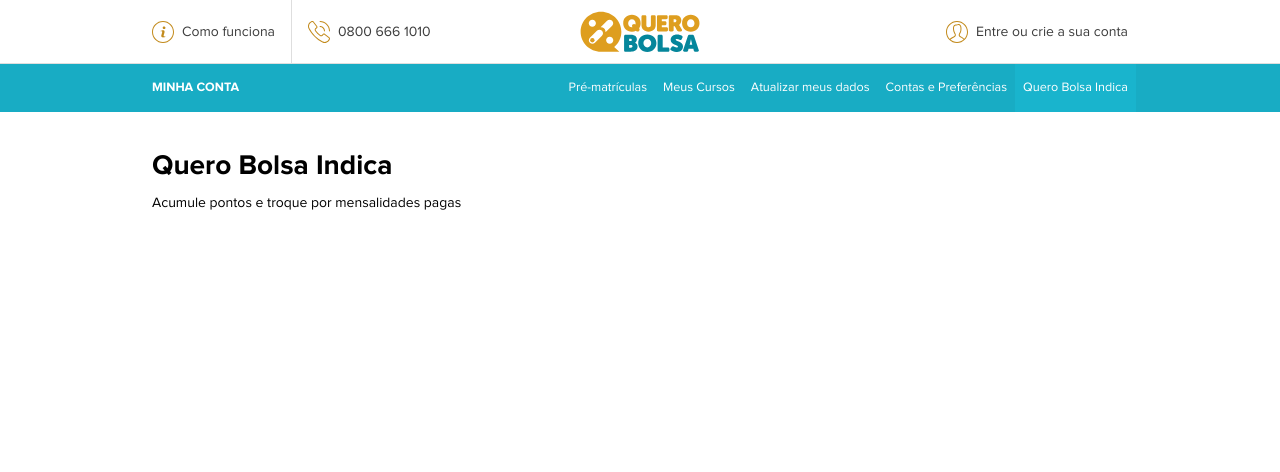
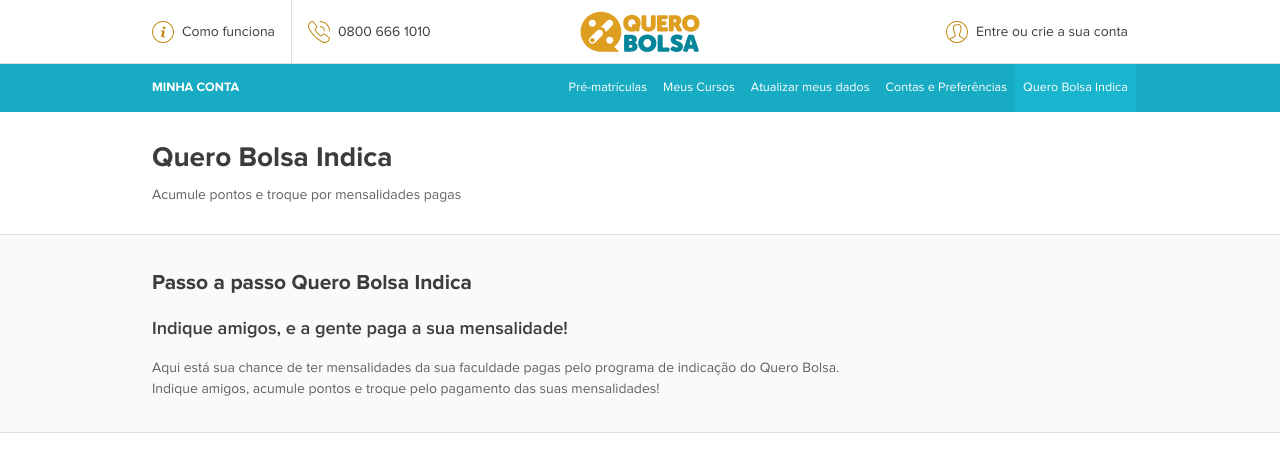
Before and after one commit to vitebo/quero-education-front-end-challenge, a website: page src/index.html in a window 1280 px wide. Drawn offline with nearby package versions, Linux system fonts and the light colour scheme; files that its build step writes are made by us from their sources; files whose address does not match are found by name.

Commit message:
melhorando os textos

```diff
--- a/src/index.html
+++ b/src/index.html
@@ -85,9 +85,19 @@
   </nav>
   <!--Main-->
   <main>
-    <section class="u-container">
+    <header class="u-container">
       <h1>Quero Bolsa Indica</h1>
       <p>Acumule pontos e troque por mensalidades pagas</p>
+    </header>
+    <section class="l-step-by-step">
+      <div class="l-step-by-step__container">
+        <header>
+          <h2>Passo a passo Quero Bolsa Indica</h2>
+          <h3>Indique amigos, e a gente paga a sua mensalidade!</h3>
+        </header>
+        <p>Aqui está sua chance de ter mensalidades da sua faculdade pagas pelo programa de indicação do Quero Bolsa.</p>
+        <p>Indique amigos, acumule pontos e troque pelo pagamento das suas mensalidades!</p>
+      </div>
     </section>
   </main>
 </body>
--- a/src/sass/base/_b-elements.scss
+++ b/src/sass/base/_b-elements.scss
@@ -1,4 +1,6 @@
 html {
+  background-color: $color-white;
+  color: $color-black;
   font-family: $font-family-proxima-nova;
   font-size: 14px;
   font-weight: $font-weight-proxima-nova;
@@ -9,14 +11,34 @@
   max-width: 100%;
 }
 
+h1,
+h2,
+h3 {
+  margin: 0;
+  margin-bottom: $spacing-2;
+  padding: 0 $spacing-2;
+}
+
+h1,
+h2 {
+  font-weight: $font-weight-proxima-nova-bold;
+}
+
 h1 {
   font-size: 2em;
-  font-weight: $font-weight-proxima-nova-bold;
-  margin: 0;
-  padding: $spacing-1 $spacing-2;
+}
+
+h2 {
+  font-size: 1.5em;
+}
+
+h3 {
+  font-size: 1.3em;
+  font-weight: $font-weight-proxima-nova-semibold;
 }
 
 p {
+  color: $color-gray-800;
   margin: 0;
-  padding: $spacing-1 $spacing-2;
+  padding: 0 $spacing-2;
 }
--- a/src/sass/layouts/_l-header.scss
+++ b/src/sass/layouts/_l-header.scss
@@ -1,7 +1,6 @@
 .l-header {
   @extend %b-depth-1;
   $border-value: 1px solid $color-gray-400;
-  background-color: $color-white;
   border-bottom: $border-value;
   height: $spacing-8;
 
--- /dev/null
+++ b/src/sass/layouts/_l-step-by-step.scss
@@ -0,0 +1,13 @@
+.l-step-by-step {
+  background-color: $color-gray-100;
+  border-bottom: 1px solid $color-gray-400;
+  border-top: 1px solid $color-gray-400;
+  line-height: 1.5;
+  margin-top: $spacing-4;
+
+  &__container {
+    @extend %u-container;
+    padding-bottom: $spacing-4;
+    padding-top: $spacing-4;
+  }
+}
--- a/src/sass/main.scss
+++ b/src/sass/main.scss
@@ -9,6 +9,7 @@
 
 @import 'layouts/l-header';
 @import 'layouts/l-menu-bar';
+@import 'layouts/l-step-by-step';
 
 @import 'modules/m-header-item';
 @import 'modules/m-menu';
```
